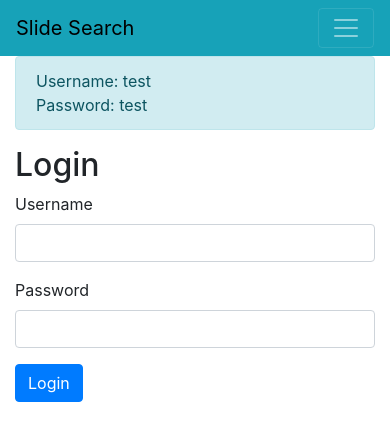
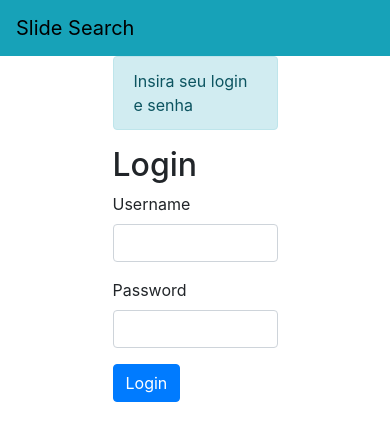
Before and after one commit to bivillar/engsoft, a React (Create React App) app: page /login in a window 390 px wide. Shown: the top 440 px of the page. Built offline with nearby package versions, Linux system fonts and the light colour scheme.

Commit message:
Fix Login page

```diff
--- a/src/App.css
+++ b/src/App.css
@@ -32,6 +32,10 @@ a {
   color: black !important;
 }
 
+.login {
+  width: 50% !important;
+}
+
 @keyframes App-logo-spin {
   from {
     transform: rotate(0deg);
--- a/src/App.js
+++ b/src/App.js
@@ -13,8 +13,6 @@ class App extends Component {
     return (
       <React.Fragment>
         <Router>
-          <Menu />
-
           <Switch>
             <PrivateRoute exact path='/' component={Search} />
             <PrivateRoute exact path='/allslides' component={Allslides} />
--- a/src/components/Menu.jsx
+++ b/src/components/Menu.jsx
@@ -6,10 +6,12 @@ class menu extends Component {
     localStorage.removeItem("token");
   }
   render() {
+    const token = localStorage.getItem("token");
     return (
       <Navbar collapseOnSelect expand='lg' bg='info' variant='dark'>
         <Navbar.Brand href='/'>Slide Search</Navbar.Brand>
-        <Navbar.Toggle aria-controls='responsive-navbar-nav' />
+        {token && <Navbar.Toggle aria-controls='responsive-navbar-nav' />}
+        {token && (
           <Navbar.Collapse id='responsive-navbar-nav'>
             <Nav className='mr-auto'>
               <Nav.Link href='/allslides'>Todos os slides</Nav.Link>
@@ -19,6 +21,7 @@ class menu extends Component {
               </Nav.Link>
             </Nav>
           </Navbar.Collapse>
+        )}
       </Navbar>
     );
   }
--- a/src/components/pages/About.jsx
+++ b/src/components/pages/About.jsx
@@ -1,5 +1,6 @@
 import React, { Component } from "react";
 import Title from "../Title";
+import Menu from "../Menu";
 
 class about extends Component {
   state = {
@@ -10,6 +11,7 @@ class about extends Component {
   render() {
     return (
       <React.Fragment>
+        <Menu />
         <Title title={this.state.title} subtitle={this.state.subtitle} />
       </React.Fragment>
     );
--- a/src/components/pages/Allslides.jsx
+++ b/src/components/pages/Allslides.jsx
@@ -3,6 +3,7 @@ import Title from "../Title";
 import Slidecard from "../SlideCard";
 import { CardColumns } from "react-bootstrap";
 import API from "../../services/api";
+import Menu from "../Menu";
 
 class allslides extends Component {
   state = {
@@ -26,6 +27,7 @@ class allslides extends Component {
   render() {
     return (
       <React.Fragment>
+        <Menu />
         <Title title={this.state.title} subtitle={this.state.subtitle} />
         <div className='container'>
           <CardColumns>
--- a/src/components/pages/Login.jsx
+++ b/src/components/pages/Login.jsx
@@ -1,6 +1,7 @@
 import React, { Component } from "react";
 import Auth from "../../services/auth";
 import { authHeader } from "../../services/auth-header";
+import Menu from "../Menu";
 
 var md5 = require("md5");
 const qs = require("qs");
@@ -71,12 +72,10 @@ class login extends Component {
   render() {
     const { username, password, submitted, loading, error } = this.state;
     return (
-      <div className='col-md-6 col-md-offset-3'>
-        <div className='alert alert-info'>
-          Username: test
-          <br />
-          Password: test
-        </div>
+      <React.Fragment>
+        <Menu />
+        <div className='container login'>
+          <div className='alert alert-info '>Insira seu login e senha</div>
           <h2>Login</h2>
           <form name='form' onSubmit={this.handleSubmit}>
             <div
@@ -124,6 +123,7 @@ class login extends Component {
             {error && <div>{error}</div>}
           </form>
         </div>
+      </React.Fragment>
     );
   }
 }
--- a/src/components/pages/Search.jsx
+++ b/src/components/pages/Search.jsx
@@ -1,6 +1,7 @@
 import React, { Component } from "react";
 import Title from "../Title";
 import Filter from "../Filter";
+import Menu from "../Menu";
 
 class search extends Component {
   state = {
@@ -18,6 +19,7 @@ class search extends Component {
   render() {
     return (
       <React.Fragment>
+        <Menu />
         <Title title={this.state.title} subtitle={this.state.subtitle} />
         <Filter onSearch={this._handleSearch} />
       </React.Fragment>
```
Lines whose indentation alone changed are shown as unchanged.
